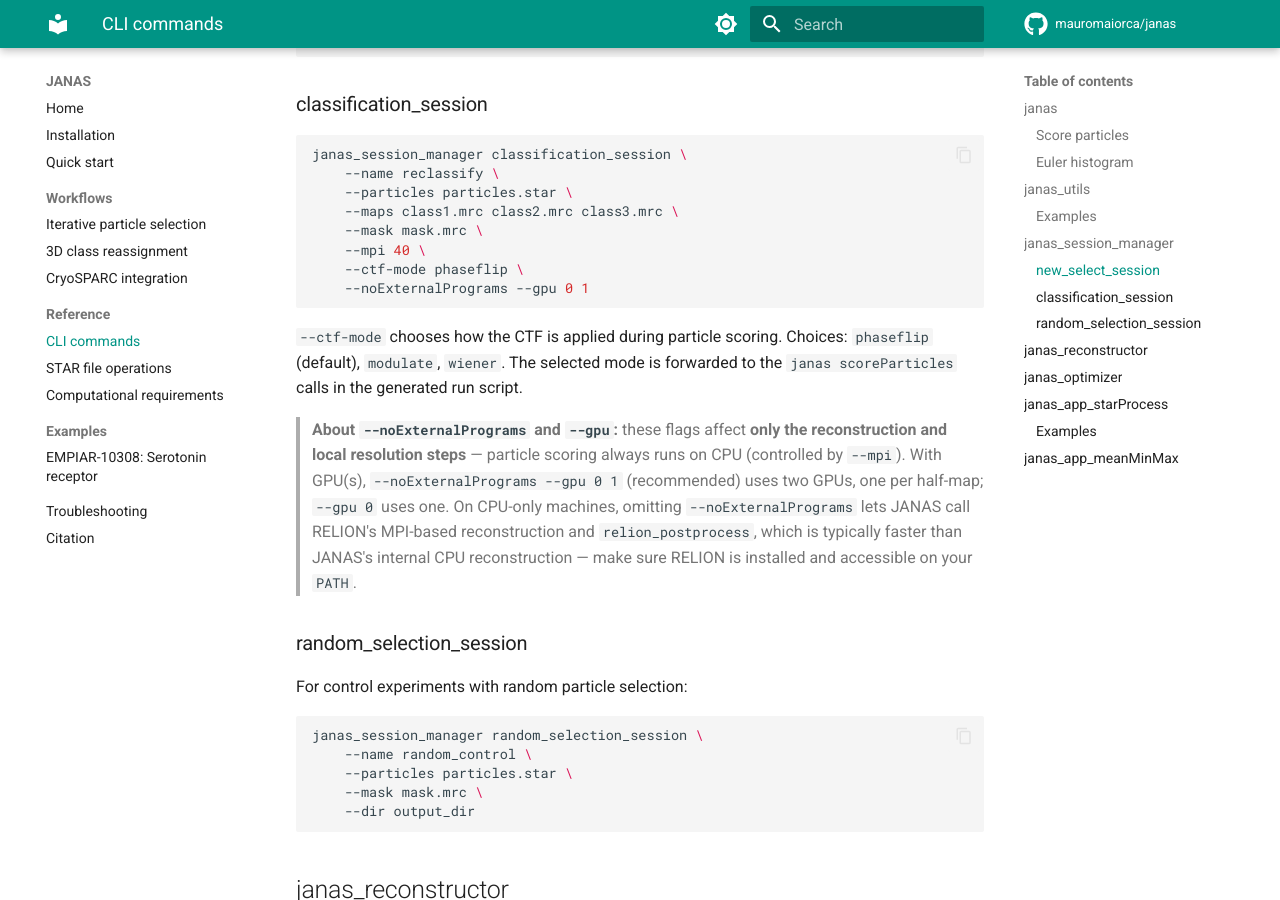
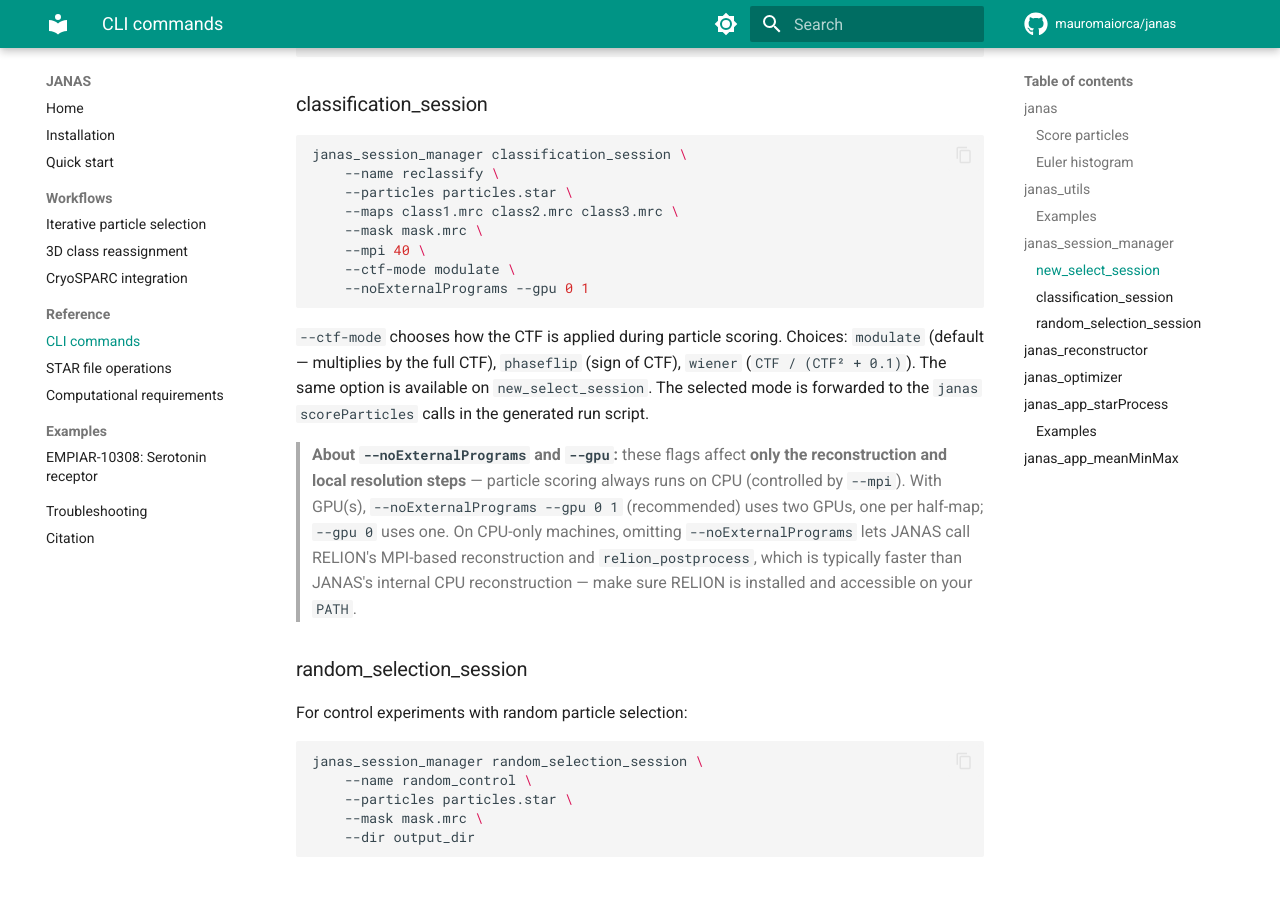
Before and after one commit to mauromaiorca/janas, an MkDocs documentation site: the page built from docs/reference/cli.md, in a window 1280 px wide and 900 px high, scrolled down 2395 px. Built offline with MkDocs 1.6.1 and Material for MkDocs 9.7.7, drawn with Linux system fonts in a browser that asks for light colours; comment, search, counter and statistics services are not loaded.

Commit message:
v1.0.3: default CTF mode to modulate; fix new_select_session --ctf-mode
- Change the default CTF application mode from phaseflip to modulate
  in janas scoreParticles, classification_session, and new_select_session.
- new_select_session --ctf-mode had stale choices (none|image|phaseflip|
  ref) that did not match the scoring backend; align with scoreParticles
  (modulate|phaseflip|wiener).
- Selection run script now actually forwards --ctf-mode to the three
  janas scoreParticles invocations via a CTF_MODE variable; previously
  the value was written to settings but never used.

````diff
--- a/docs/reference/cli.md
+++ b/docs/reference/cli.md
@@ -104,11 +104,11 @@ janas_session_manager classification_session \
     --maps class1.mrc class2.mrc class3.mrc \
     --mask mask.mrc \
     --mpi 40 \
-    --ctf-mode phaseflip \
+    --ctf-mode modulate \
     --noExternalPrograms --gpu 0 1
 ```
 
-`--ctf-mode` chooses how the CTF is applied during particle scoring. Choices: `phaseflip` (default), `modulate`, `wiener`. The selected mode is forwarded to the `janas scoreParticles` calls in the generated run script.
+`--ctf-mode` chooses how the CTF is applied during particle scoring. Choices: `modulate` (default — multiplies by the full CTF), `phaseflip` (sign of CTF), `wiener` (`CTF / (CTF² + 0.1)`). The same option is available on `new_select_session`. The selected mode is forwarded to the `janas scoreParticles` calls in the generated run script.
 
 > **About `--noExternalPrograms` and `--gpu`:** these flags affect **only the reconstruction and local resolution steps** — particle scoring always runs on CPU (controlled by `--mpi`). With GPU(s), `--noExternalPrograms --gpu 0 1` (recommended) uses two GPUs, one per half-map; `--gpu 0` uses one. On CPU-only machines, omitting `--noExternalPrograms` lets JANAS call RELION's MPI-based reconstruction and `relion_postprocess`, which is typically faster than JANAS's internal CPU reconstruction — make sure RELION is installed and accessible on your `PATH`.
 
--- a/setup.py
+++ b/setup.py
@@ -92,7 +92,7 @@ janas_core = Extension(
 
 setup(
     name='janas',
-    version='1.0.2',
+    version='1.0.3',
     description='Pipeline for per-particle selection and 3D class reassignment in single-particle cryo-EM.',
     author='Mauro Maiorca',
     author_email='mauro.maiorca@cssb-hamburg.de',
````
Also changed, not shown: CHANGELOG.md (+6 -0 lines), docs/CLASS_REASSIGNMENT.md (+2 -2 lines), 3 other files.
